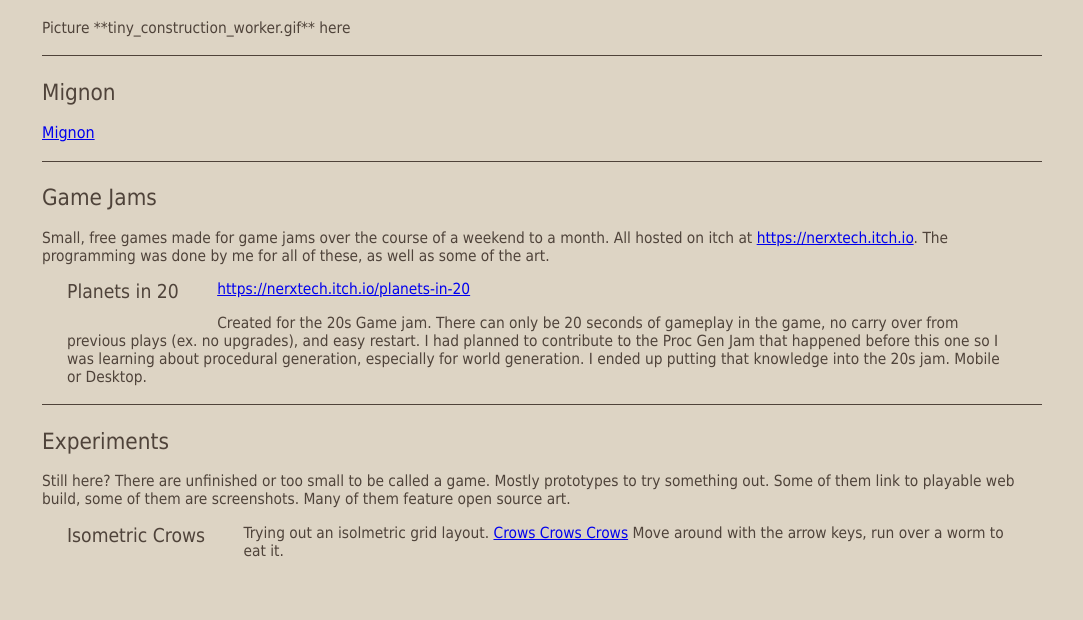
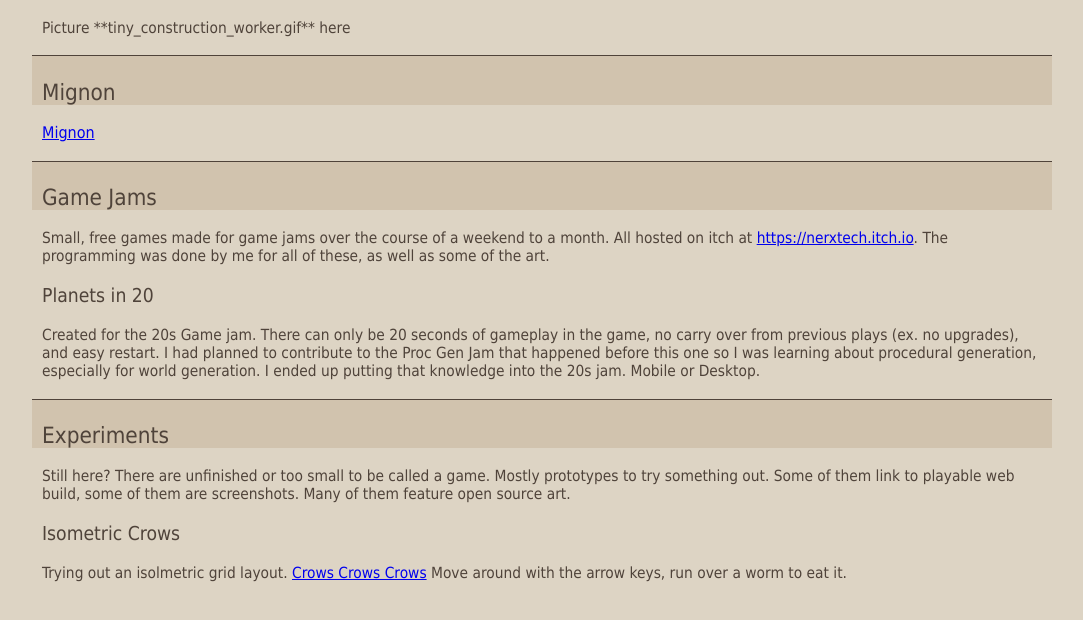
Before and after one commit to NerxTechnology/NerxTechnology, a plain HTML site: page index.html in a window 1280 px wide. Shown: the part 62-682 px from the top of the page, without its empty margins (98-1181 px from the left). Drawn offline with Linux system fonts and the light colour scheme.

Commit message:
block headers

```diff
--- a/index.html
+++ b/index.html
@@ -16,7 +16,6 @@
 <p>Small, free games made for game jams over the course of a weekend to a month. All hosted on itch at <a href="https://nerxtech.itch.io/">https://nerxtech.itch.io</a>. The programming was done by me for all of these, as well as some of the art.</p>
 <article>
   <h3>Planets in 20</h3>
-  <p><a href="https://nerxtech.itch.io/planets-in-20">https://nerxtech.itch.io/planets-in-20</a></p>
   <p>Created for the 20s Game jam. There can only be 20 seconds of gameplay in the game, no carry over from previous plays (ex. no upgrades), and easy restart. I had planned to contribute to the Proc Gen Jam that happened before this one so I was learning about procedural generation, especially for world generation. I ended up putting that knowledge into the 20s jam. Mobile or Desktop.</p>
 </article>
 
--- a/style.css
+++ b/style.css
@@ -5,7 +5,7 @@ body {
 
 article {
 
-   width: 95%;
+   /* width: 95%; */
    margin: auto;
 }
 
@@ -15,7 +15,12 @@ h2 {
    border-color: #4f433a;
    border-width: 1px 0px 0px 0px;
    padding-top: 1em;
+   padding-left: 10px;
+   padding-right: 10px;
    font-size: 1.4em;
+   background-color: #d1c3ae;
+   margin-left: -10px;
+   margin-right: -10px;
 }
 
 p {
@@ -24,11 +29,11 @@ p {
 
 h3 {
    font-weight: normal;
-   float: left;
+   /* float: left; */
    padding-right: 2em;
-   padding-bottom: 1em;
+   /* padding-bottom: 1em;
    margin-top: 0;
-   margin-bottom: 0;
+   margin-bottom: 0; */
    font-size: 1.2em;
 }
 
@@ -40,5 +45,6 @@ h3 {
 body {
       font: normal 100% Tahoma, Verdana, sans-serif;
       max-width: 1000px;
+      width: 96%;
       margin: auto;
       }
```
